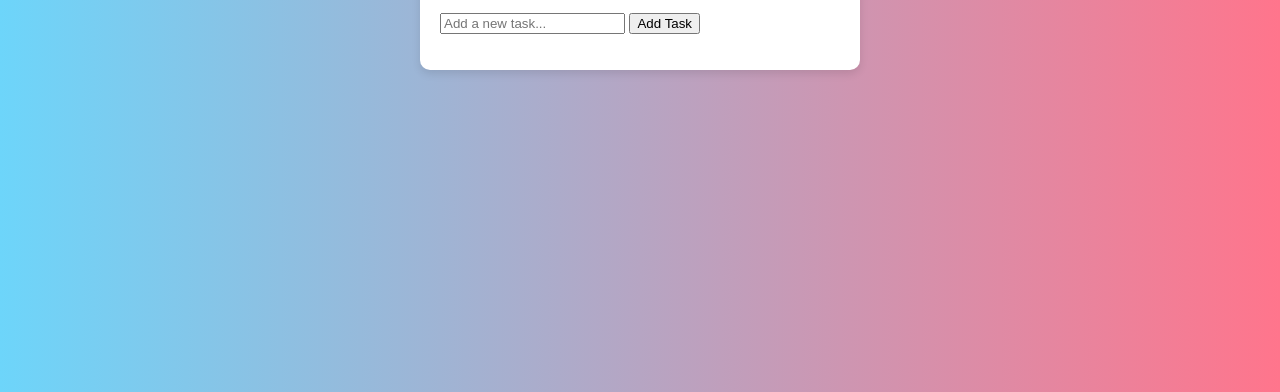
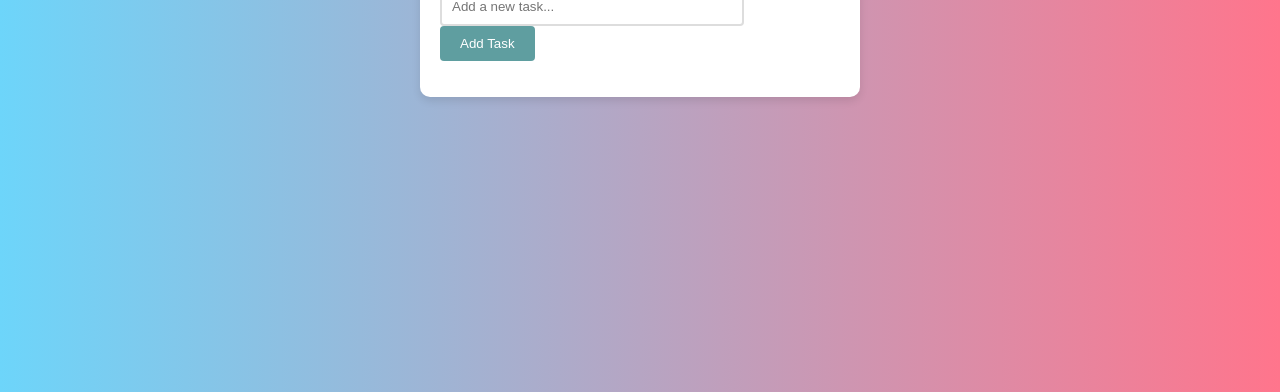
Before and after one commit to pbirks/Todo-App-JS, a plain HTML site: page index.html in a window 1280 px wide. Shown: the part 408-800 px from the top of the page. Drawn offline with Linux system fonts and the light colour scheme.

Commit message:
Update style.css

```diff
--- a/style.css
+++ b/style.css
@@ -19,3 +19,25 @@ body {
     border-radius: 10px;
     box-shadow: 0 4px 8px rgba(0, 0, 0, 0.1)
 }
+
+#todo-form input[type="text"] {
+    width: 70%;
+    padding: 10px;
+    border: 2px solid #ddd;
+    border-radius: 4px;
+    margin-right: 10px;
+}
+
+#todo-form button {
+    padding: 10px 20px;
+    background-color: #5F9EA0;
+    color: white;
+    border: none;
+    border-radius: 4px;
+    cursor: pointer;
+    transition: background-color 0.3;
+}
+
+#todo-form button:hover {
+    background-color: #4682b4;
+}
```
